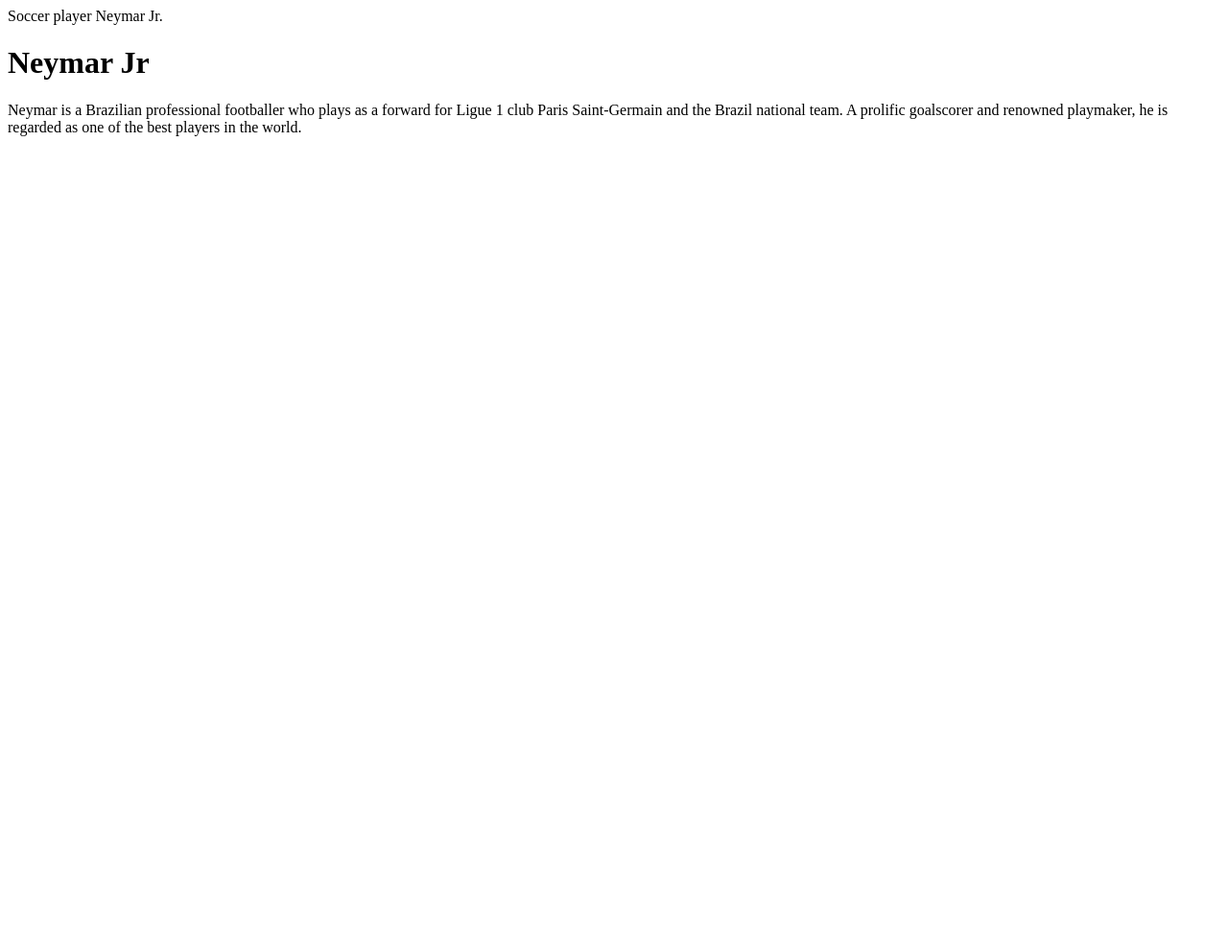
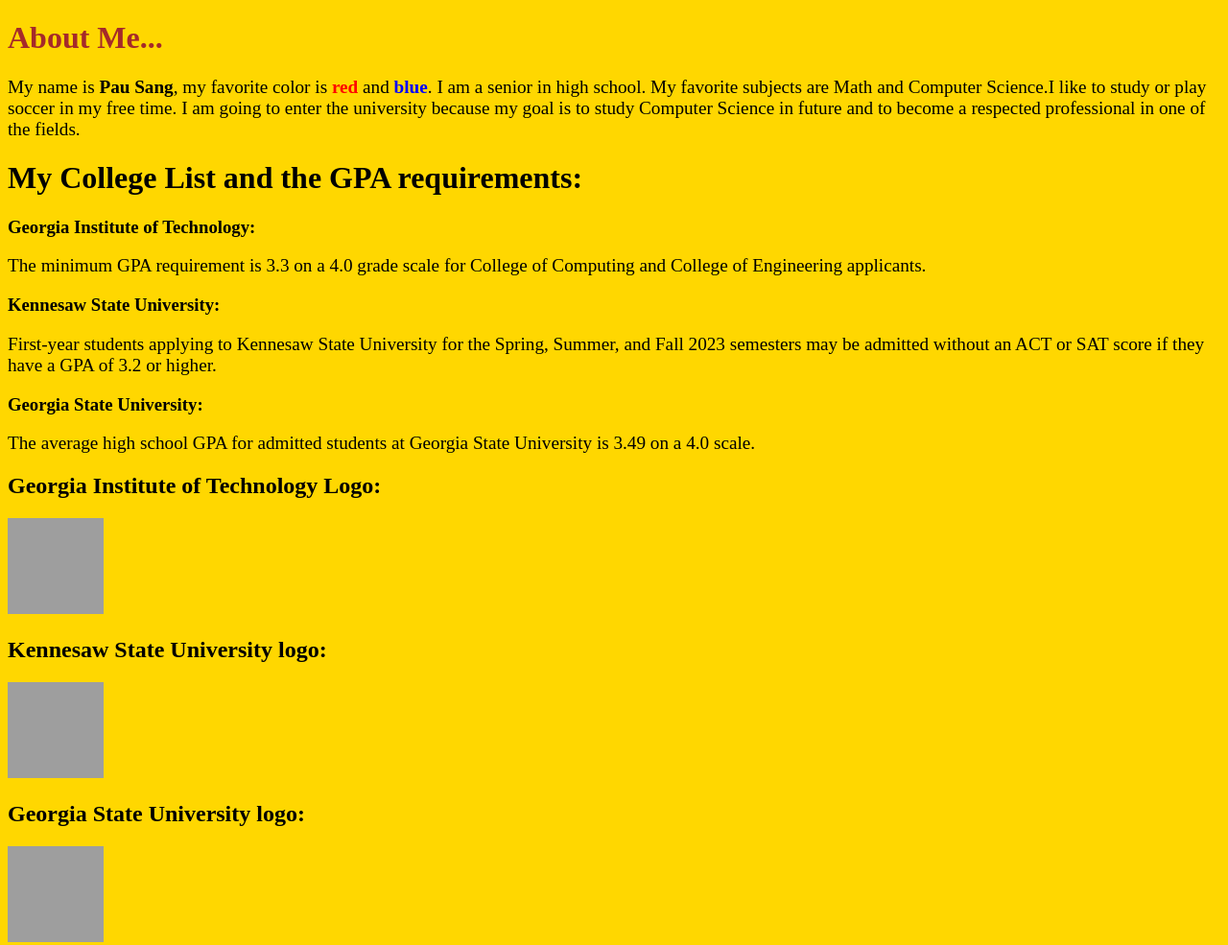
Before and after one commit to johnsangp/sangp.github.io, a plain HTML site: page index.html in a window 1280 px wide. Shown: the whole page at 96% size. Before the commit the page ends 800 px from the top, so only its background shows below. Drawn offline with Linux system fonts and the light colour scheme; grey boxes are pictures that could not be loaded.

Commit message:
Update index.html

```diff
--- a/index.html
+++ b/index.html
@@ -1,12 +1,45 @@
 <!DOCTYPE html>
 <html>
-  <head>
-    <tile>Soccer player Neymar Jr.</title>
-  </head>
-  <body>
-    <h1>Neymar Jr</h1>
-    <p>Neymar is a Brazilian professional footballer who plays as a forward for Ligue 1 club Paris Saint-Germain and the Brazil national team.
-      A prolific goalscorer and renowned playmaker,
-      he is regarded as one of the best players in the world.
-  </body>
+
+<head>
+<title>Warm Up</title>
+</head>
+
+<body style="background-color: Gold;">
+<h1 style="color: brown;"> About Me...</h1>
+</body>
+
+<p style="color: Black;"><big>
+My name is <b style="color: black;">Pau Sang</b>, my favorite color is
+<b style="color: red">red</b>
+and <b style="color: blue">blue</b>. I am a senior in high school. My favorite subjects are Math and Computer Science.I like to study or play soccer in my free time.  I am going to enter the university because my goal is to study Computer Science in future and to become a respected professional in one of the fields.
+</big><p/>
+
+<h1>My College List and the GPA requirements:</h1>
+<h3>Georgia Institute of Technology:</h3>
+
+<p><big>
+The minimum GPA requirement is 3.3 on a 4.0 grade scale for College of Computing and College of
+Engineering applicants.
+</big></p>
+
+<h3>Kennesaw State University:</h3>
+<p><big>
+First-year students applying to Kennesaw State University for the Spring, Summer, and Fall 2023 semesters may be admitted without an ACT or SAT score if they have a GPA of 3.2 or higher.
+</big></p>
+
+
+<h3>Georgia State University:</h3>
+
+<p><big>The average high school GPA for admitted students at Georgia State University is 3.49 on a 4.0 scale.</big></p>
+
+<h2>Georgia Institute of Technology Logo:</h2>
+<img width= "100" height="100" src="https://1000logos.net/wp-content/uploads/2019/11/Georgia-Tech-Yellow-Jackets-Logo.jpg" alt="Georgia Teach logo" />
+
+<h2>Kennesaw State University logo:</h2>
+<img width= "100" height= "100" src="https://upload.wikimedia.org/wikipedia/commons/6/63/Kennesaw_State_Owls_logo.svg" alt= "KSW logo" />
+
+<h2>Georgia State University logo:</h2>
+<img width= "100" height= "100" src="https://commkit.gsu.edu/files/2021/05/GSU-Athletics-Primary-3C-RGB.png" alt= "GSU logo" />
+
 </html>
```
